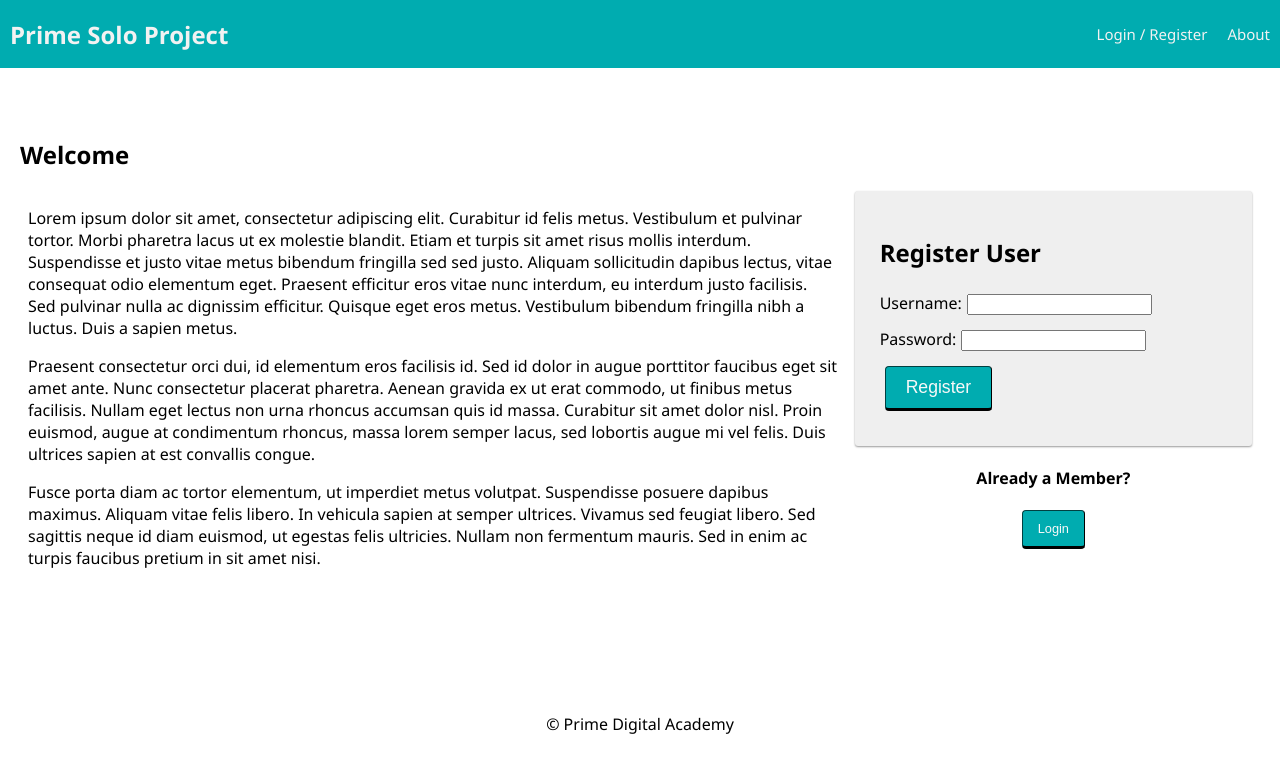
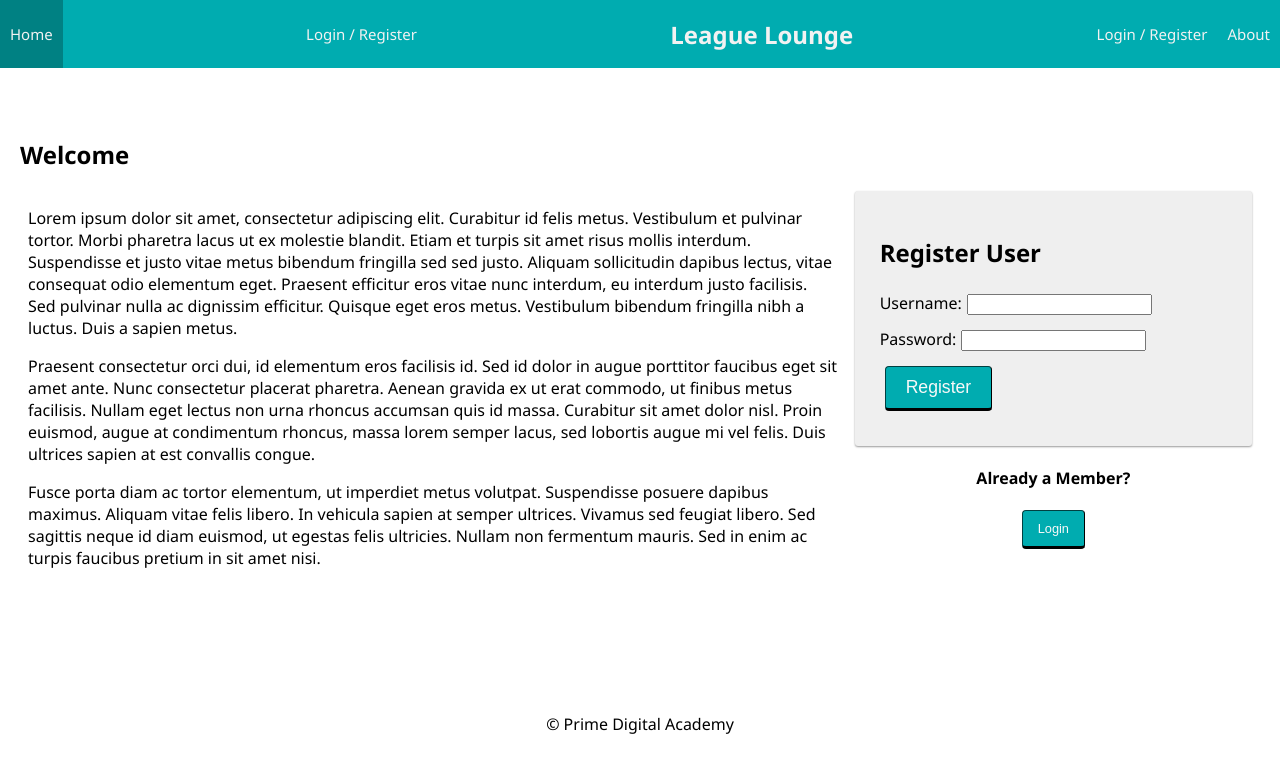
Before and after one commit to danielpatha/league-lounge-solo, a React (Create React App) app: page /#/home in a window 1280 px wide. Shown: the top 772 px of the page. Built offline with nearby package versions, Linux system fonts and the light colour scheme; no server answers.

Commit message:
Initial Setup

```diff
--- a/src/components/Nav/Nav.jsx
+++ b/src/components/Nav/Nav.jsx
@@ -9,8 +9,17 @@ function Nav() {
 
   return (
     <div className="nav">
+
+       <Link className="navLink" to="/user">
+              Home
+            </Link>
+
+            <Link className="navLink" to="/login">
+            Login / Register
+          </Link>
+
       <Link to="/home">
-        <h2 className="nav-title">Prime Solo Project</h2>
+        <h2 className="nav-title">League Lounge</h2>
       </Link>
       <div>
         {/* If no user is logged in, show these links */}
@@ -24,9 +33,7 @@ function Nav() {
         {/* If a user is logged in, show these links */}
         {user.id && (
           <>
-            <Link className="navLink" to="/user">
-              Home
-            </Link>
+
 
             <Link className="navLink" to="/info">
               Info Page
```
Also changed, not shown: 1 other file (tests, documents, lock files or other folders).
